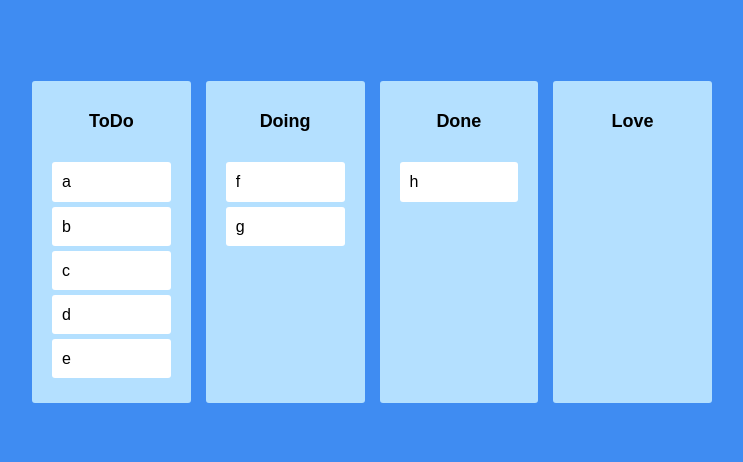
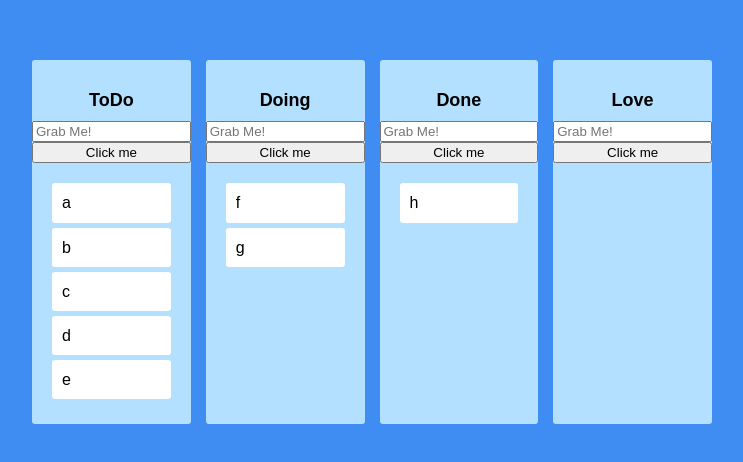
Before and after one commit to joyjsmun/Clone_Trello, a React (Create React App) app: page / in a window 1280 px wide. Shown: the part 158-620 px from the top of the page, without its empty margins (268-1011 px from the left). Built offline with nearby package versions, Linux system fonts and the light colour scheme.

Commit message:
ADD: using ref for html changes

```diff
--- a/src/Board.tsx
+++ b/src/Board.tsx
@@ -1,6 +1,7 @@
 import {Droppable} from "react-beautiful-dnd";
 import DraggableCard from "./Components/DraggableCard";
 import styled from "styled-components";
+import { useRef } from "react";
 
 
 const Wrapper = styled.div`
@@ -46,9 +47,18 @@
 
 
 function Board({toDos,boardId}:IBoardProps){
+    const inputRef = useRef<HTMLInputElement>(null)
+    const onClick= () => {
+        inputRef?.current?.focus();
+        setTimeout(() => {
+            inputRef.current?.blur();
+        },5000);
+    }
     return (
     <Wrapper>
         <Title>{boardId}</Title>
+        <input ref={inputRef} placeholder="Grab Me!" />
+        <button onClick={onClick}>Click me</button>
         <Droppable droppableId={boardId}>
         {(magic,snapshot) =>
         <Area isDraggingOver={snapshot.isDraggingOver} isDraggingFromThis = {Boolean(snapshot.draggingFromThisWith)} ref={magic.innerRef} {...magic.droppableProps}>
```
